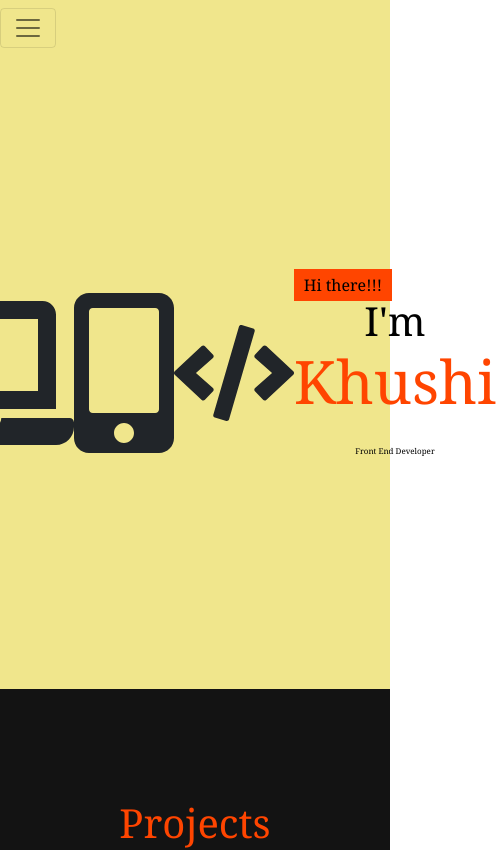
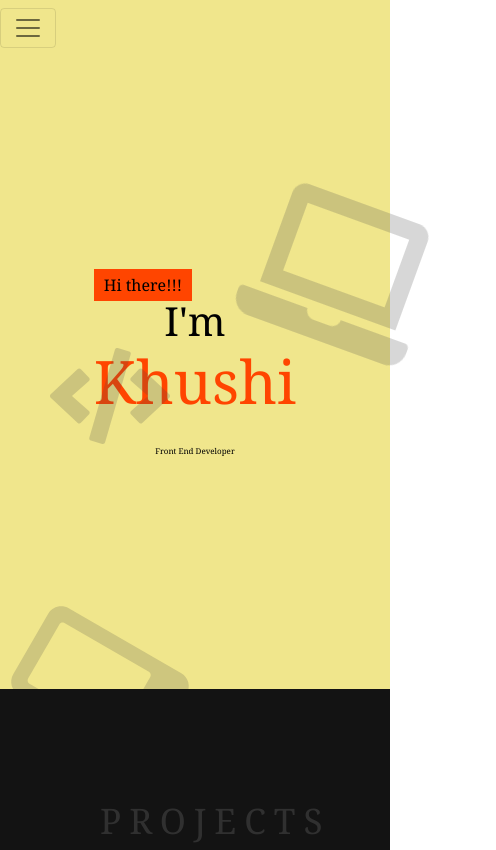
Before and after one commit to khushi50/Portfolio, a plain HTML site: page index.html in a window 390 px wide. Shown: the top 850 px of the page, 496 px wide, since content can reach past the window. Drawn offline with nearby package versions, Linux system fonts and the light colour scheme.

Commit message:
hero style

```diff
--- a/style.css
+++ b/style.css
@@ -10,6 +10,34 @@ body{
     /* display: block; */
     background-color: khaki;
     text-align:right;
+  }
+
+  .i{
+position:absolute;
+left: 1100px;
+bottom: 400px;
+color:rgba(73, 72, 72, 0.219);
+transform: rotate(-49deg);
+overflow: hidden;
+
+  }
+  .mobile{
+    position:absolute;
+left:50px;
+bottom: 80px;
+
+    color:rgba(73, 72, 72, 0.199);
+    transform: rotate(-60deg);
+    z-index: 0;;
+  }
+
+
+  .code{
+    position:absolute;
+    left: 450px;
+    bottom: 350px;
+    color:rgba(73, 72, 72, 0.212);
+    z-index: 0;
   }
 
 
@@ -30,6 +58,7 @@ header{
     display: flex;
     align-items: center;
     justify-content: center;
+    overflow:auto;
 }
 .hero{
     color:black;
@@ -41,6 +70,8 @@ header{
     content: "Hi there!!!";
     background-color:orangered;
     padding:5px 10px;
+    position: relative;
+    z-index: 1;
 }
 h1{
     font-size: 40px;
@@ -48,6 +79,12 @@ h1{
     padding-bottom:20px;
 
 }
+.Test-heading h1, .s, .Pro-heading h1{
+    font-size: 3rem;
+    letter-spacing: 3.5rem;
+}
+
+
 a{
     text-decoration: none;
     color:black;
@@ -71,6 +108,14 @@ image{
     background-color: rgb(19, 19, 19);
     padding: 110px 100px;
     color:orangered;
+    position: relative;
+}
+.Pro-heading{
+    position: relative;
+    padding-bottom: 20px;;
+    text-align: center;
+    text-transform: uppercase;
+    color:rgba(128, 128, 128, 0.274);
 }
 .card-center{
     display: flex;
@@ -88,6 +133,14 @@ image{
 
   }
 
+  .Test-heading{
+      position: absolute;
+      right: 100px;
+      font-weight: bolder;
+      font-size: 20px;
+      text-transform: uppercase;
+      color: rgba(120, 121, 119, 0.192);
+  }
   .testimonial-text {
     font-size: 1.4rem;
     text-align: center;
@@ -133,6 +186,12 @@ image{
   .bottom-container h2{
       padding-bottom: 10px;
   }
+  .s{
+    position: absolute;
+    padding-bottom: 20px;
+    text-transform: uppercase;
+    color:rgba(128, 128, 128, 0.096);
+  }
 .bottom-container a{
     color:whitesmoke;
     border-left:3px solid orangered;
@@ -153,8 +212,38 @@ image{
     .card-text, .testimonial-text, em, p, .bottom-container a{
         font-size: 0.5rem;
     }
+    .Test-heading h1, .s, .Pro-heading h1{
+        font-size: 2.2rem;
+        letter-spacing: .5rem;
+
+    }
+    .i{
+        position:absolute;
+        left: 250px;
+        bottom: 500px;
+        color:rgba(73, 72, 72, 0.219);
+        transform: rotate(20deg);
+        overflow: hidden;
+
+          }
+          .mobile{
+            position:absolute;
+        left:50px;
+        bottom: 80px;
+
+            color:rgba(73, 72, 72, 0.199);
+            transform: rotate(-60deg);
+            z-index: 0;;
+          }
 
 
+          .code{
+            position:absolute;
+            left: 50px;
+            bottom: 400px;
+            color:rgba(73, 72, 72, 0.212);
+            z-index: 0;
+          }
     #testimonials {
         padding:10px;
     }
```
